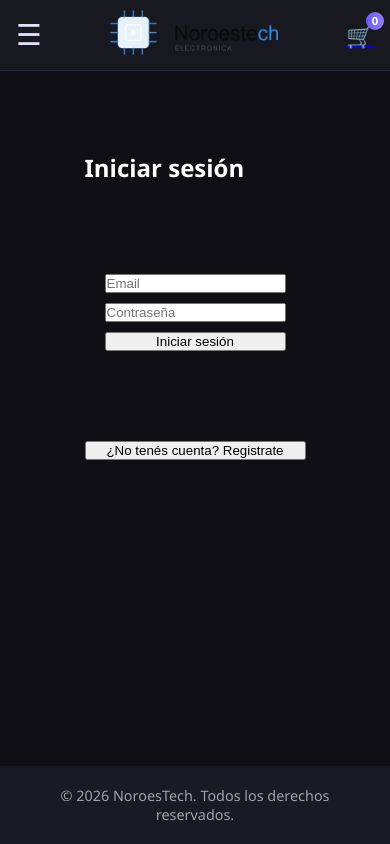
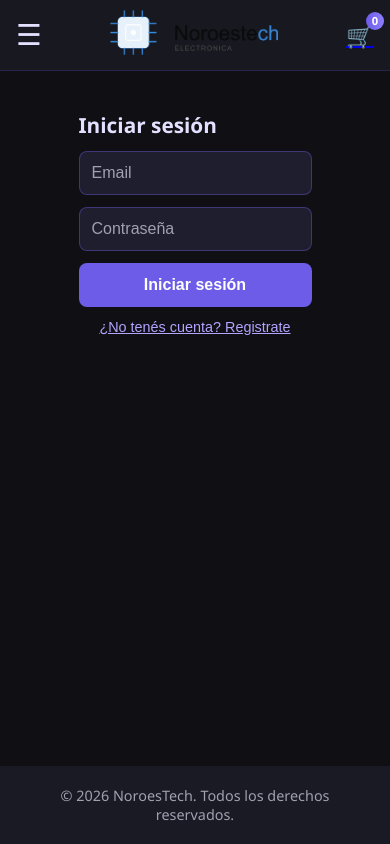
Before and after one commit to EMAGMZ/noroestech, a React (Vite) app: page /login in a window 390 px wide. Built offline with nearby package versions, Linux system fonts and the light colour scheme; no server answers.

Commit message:
Login: estilos mobile first, inputs y botones con estilo

```diff
--- a/src/components/Login/Login.module.css
+++ b/src/components/Login/Login.module.css
@@ -1,12 +1,88 @@
 .container {
   max-width: 400px;
-  margin: 60px auto;
-  padding: 20px;
+  margin: 24px auto;
+  padding: 16px;
   display: flex;
   flex-direction: column;
-  gap: 10px;
+  gap: 12px;
+}
+
+.container h2 {
+  font-size: 1.3rem;
+  color: #e4e0ff;
+}
+
+.container form {
+  margin: 0;
+  padding: 0;
+}
+
+.container input {
+  width: 100%;
+  height: 44px;
+  padding: 0 12px;
+  border-radius: 8px;
+  border: 1px solid rgba(108, 92, 231, 0.4);
+  background-color: #1e1e2e;
+  color: #e4e0ff;
+  font-size: 1rem;
+  outline: none;
+}
+
+.container input::placeholder {
+  color: #a0a0b0;
+}
+
+.container input:focus {
+  border-color: #8e7dff;
+}
+
+.container button {
+  cursor: pointer;
+  background: none;
+  border: none;
+  color: #b3a4ff;
+  font-size: 0.9rem;
+  text-decoration: underline;
+  align-self: center;
+}
+
+.container form button {
+  height: 44px;
+  border-radius: 8px;
+  background-color: #6c5ce7;
+  color: #ffffff;
+  font-size: 1rem;
+  font-weight: 600;
+  text-decoration: none;
+  align-self: stretch;
+}
+
+.container form button:hover {
+  background-color: #8e7dff;
+}
+
+.container form button:disabled {
+  opacity: 0.6;
+  cursor: not-allowed;
 }
 
 .error {
-  color: red;
+  color: #ff6b6b;
+  font-size: 0.9rem;
 }
+
+@media (min-width: 768px) {
+  .container {
+    margin: 60px auto;
+    padding: 32px;
+    border-radius: 12px;
+    border: 1px solid rgba(108, 92, 231, 0.3);
+    background-color: #1a1a24;
+  }
+
+  .container form {
+    border: none;
+    background-color: transparent;
+  }
+}
```
